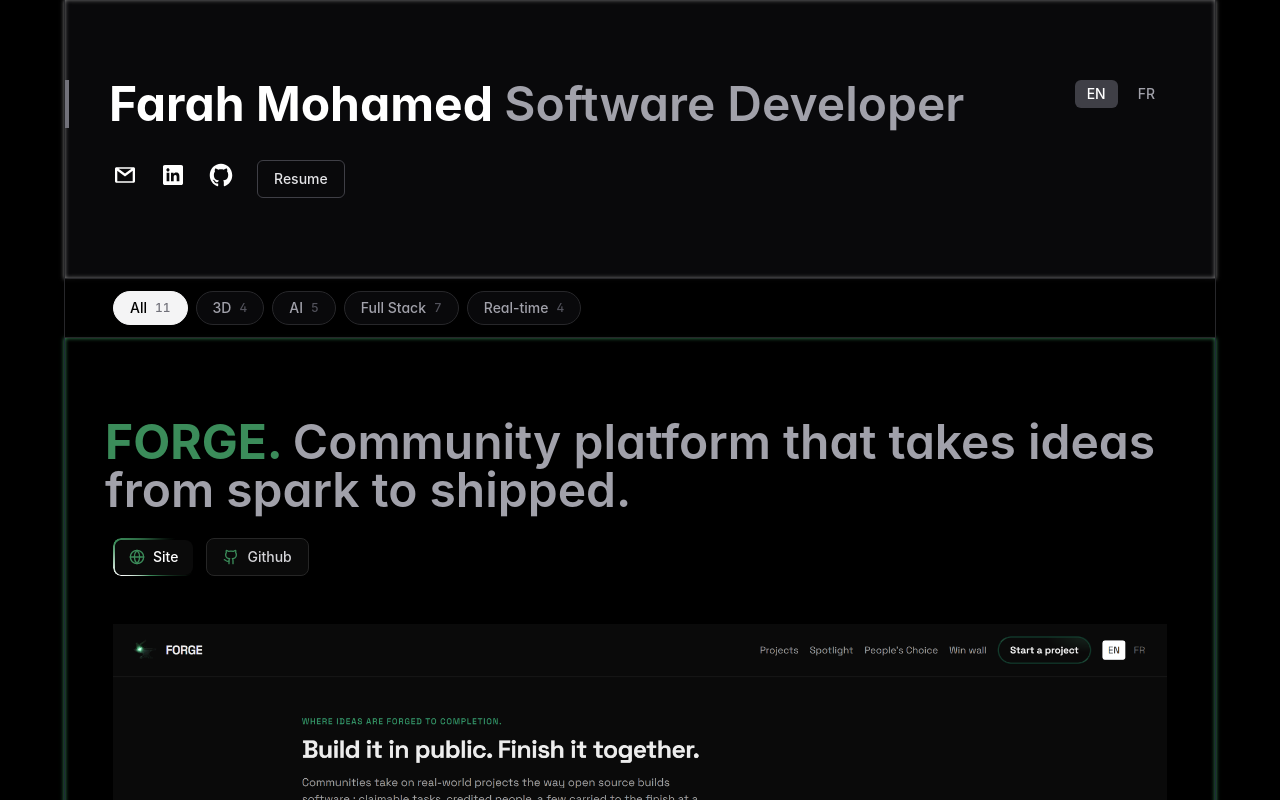
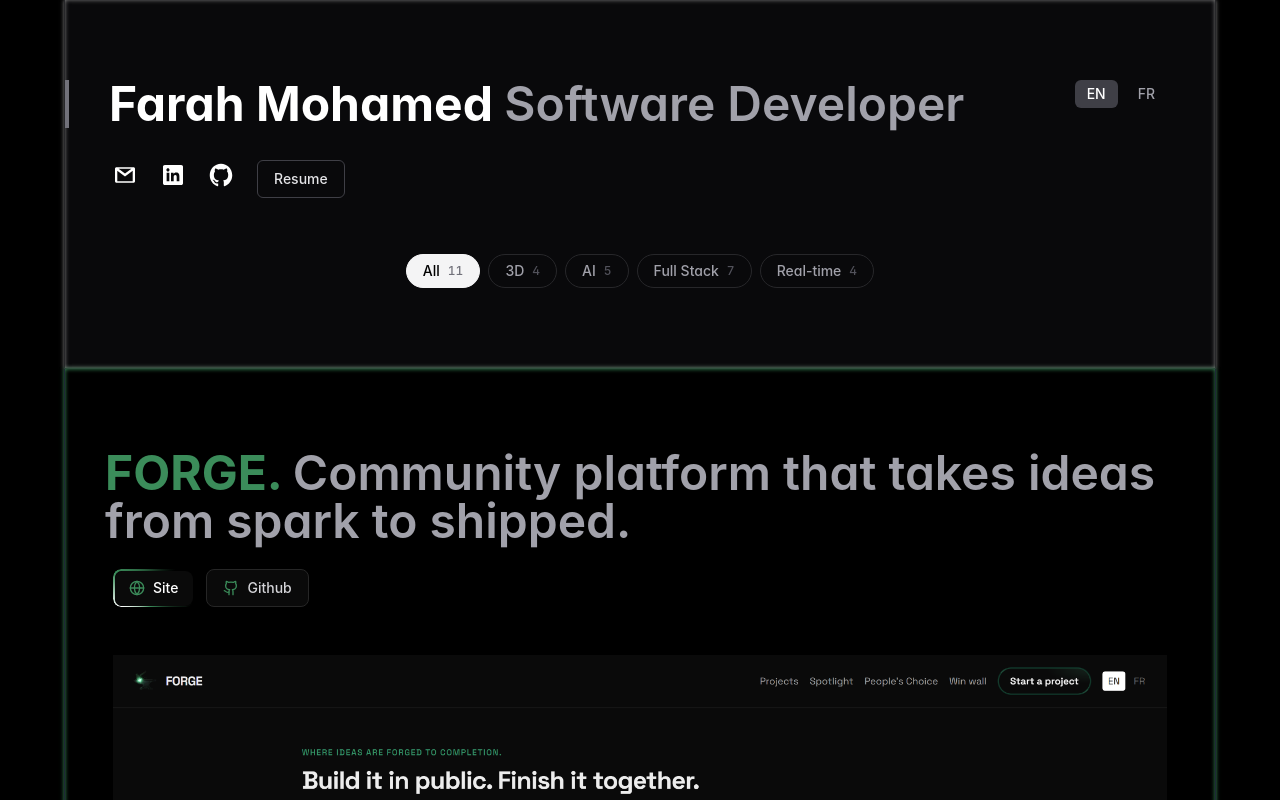
Before and after one commit to FaraDuMatin/FaraDuMatin.github.io, a Next.js app: page / in a window 1280 px wide. Shown: the top 800 px of the page. Built offline with nearby package versions, Linux system fonts and the light colour scheme; a web font is replaced by a local one.

Commit message:
Move project filter into the header, centered

```diff
--- a/app/page.tsx
+++ b/app/page.tsx
@@ -1,6 +1,6 @@
 'use client';
 
-import { useMemo, useRef, useState } from 'react';
+import { useMemo, useState } from 'react';
 import Header from '@/components/header';
 import Section from '@/components/section';
 import ReturnButton from '@/components/returnButton';
@@ -16,26 +16,17 @@ const counts = Object.fromEntries(
 export default function Home() {
   const { t } = useLanguage();
   const [filter, setFilter] = useState<Category | null>(null);
-  const filterAnchor = useRef<HTMLDivElement>(null);
 
   const visibleProjects = useMemo(
     () => filter ? projects.filter(p => p.categories.includes(filter)) : projects,
     [filter]
   );
 
-  function changeFilter(category: Category | null) {
-    setFilter(category);
-    const anchor = filterAnchor.current;
-    if (anchor && anchor.getBoundingClientRect().top < 0) {
-      window.scrollTo({ top: anchor.offsetTop, behavior: 'smooth' });
-    }
-  }
-
   return (
     <main className="w-full bg-black flex flex-col items-center">
-      <Header />
-      <div ref={filterAnchor} />
-      <ProjectFilter active={filter} counts={counts} total={projects.length} onChange={changeFilter} />
+      <Header>
+        <ProjectFilter active={filter} counts={counts} total={projects.length} onChange={setFilter} />
+      </Header>
 
       {projects.map((project, index) => {
         // Merge with the full, unfiltered index: t.projects is positional.
--- a/components/ProjectFilter.tsx
+++ b/components/ProjectFilter.tsx
@@ -18,9 +18,8 @@ export default function ProjectFilter({ active, counts, total, onChange }: Proje
     ];
 
     return (
-        <nav aria-label={t.filters.label}
-            className="md:sticky top-0 z-40 w-full max-w-6xl border-x border-b border-zinc-800 bg-black/80 backdrop-blur-md px-6 sm:px-12 py-3">
-            <div className="flex flex-wrap items-center gap-2">
+        <nav aria-label={t.filters.label} className="mt-10 sm:mt-14">
+            <div className="flex flex-wrap items-center justify-center gap-2">
                 {options.map(({ value, label, count }) => {
                     const isActive = active === value;
                     return (
--- a/components/header.tsx
+++ b/components/header.tsx
@@ -1,9 +1,10 @@
 'use client';
 
+import type { ReactNode } from 'react';
 import { useLanguage } from '@/lib/LanguageContext';
 import LanguageSwitcher from './LanguageSwitcher';
 
-export default function Header() {
+export default function Header({ children }: { children?: ReactNode }) {
   const { t, language } = useLanguage();
 
   return (
@@ -60,6 +61,7 @@ export default function Header() {
           {t.header.resume}
         </a>
       </div>
+      {children}
     </header>
   );
 }
--- a/components/navigation.tsx
+++ b/components/navigation.tsx
@@ -50,8 +50,10 @@ export default function Navigation({ projects }: NavigationProps) {
 
 
     const scrollToSection = (id: string) => {
-        // scrollIntoView honors the section's scroll-margin, which clears the sticky filter bar.
-        document.getElementById(id)?.scrollIntoView({ behavior: "smooth" });
+        const section = document.getElementById(id);
+        if (section) {
+            window.scrollTo({ top: section.offsetTop, behavior: "smooth" });
+        }
     };
 
     return (
--- a/components/section.tsx
+++ b/components/section.tsx
@@ -77,7 +77,7 @@ interface SectionProps {
 export default function Section({title, description, feature, stack, github, githubLink, site, siteLink, demo, demoLink, fullDescription, root, slideCount, imageExtensions, accentColor, architecture }: SectionProps) {
     const accent = readableColor(accentColor);
     return (
-        <section id={root} style={{ boxShadow: `0 0 4px ${accentColor}, 0px 0px 4px ${accentColor} inset`}}  className="relative w-full bg-black max-w-6xl md:scroll-mt-16 animate-in fade-in duration-500 p-6 sm:p-12 py-12 sm:py-20 border-x border-b border-gray-800 flex flex-col">
+        <section id={root} style={{ boxShadow: `0 0 4px ${accentColor}, 0px 0px 4px ${accentColor} inset`}}  className="relative w-full bg-black max-w-6xl animate-in fade-in duration-500 p-6 sm:p-12 py-12 sm:py-20 border-x border-b border-gray-800 flex flex-col">
             <h2 style={{ borderLeft: `4px  ${accentColor}` }} className="-ml-6 sm:-ml-12 pl-4 sm:pl-10 text-3xl sm:text-5xl font-semibold text-zinc-400">
                 <span style={{ color: accentColor }} className="font-bold">{title}. </span>
                 <span className="block sm:inline">{description}</span>
```
